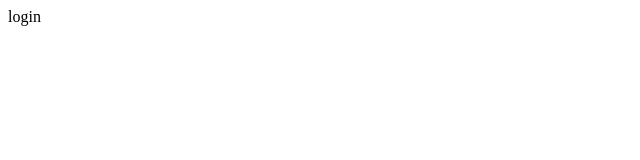
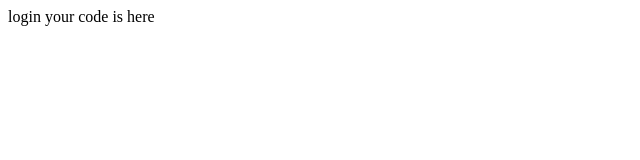
Before and after one commit to nikhil-kumar6/repoexperiment, a plain HTML site: page index.html in a window 1280 px wide. Shown: the whole page, without its empty margins (0-640 px from the left). Drawn offline with Linux system fonts and the light colour scheme.

Commit message:
commiting html again

```diff
--- a/index.html
+++ b/index.html
@@ -5,5 +5,6 @@
         <body>
 
             login
+            your code is here
         </body>
         </html>
```
